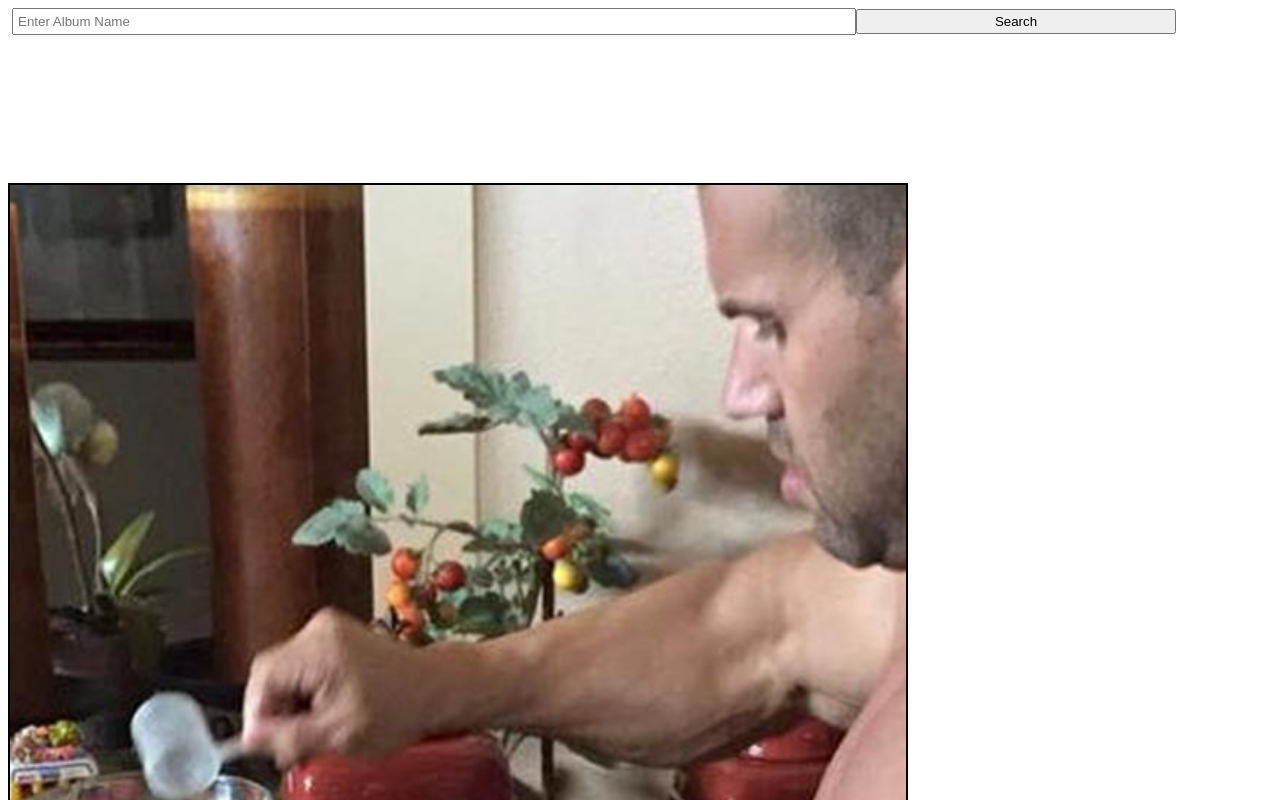
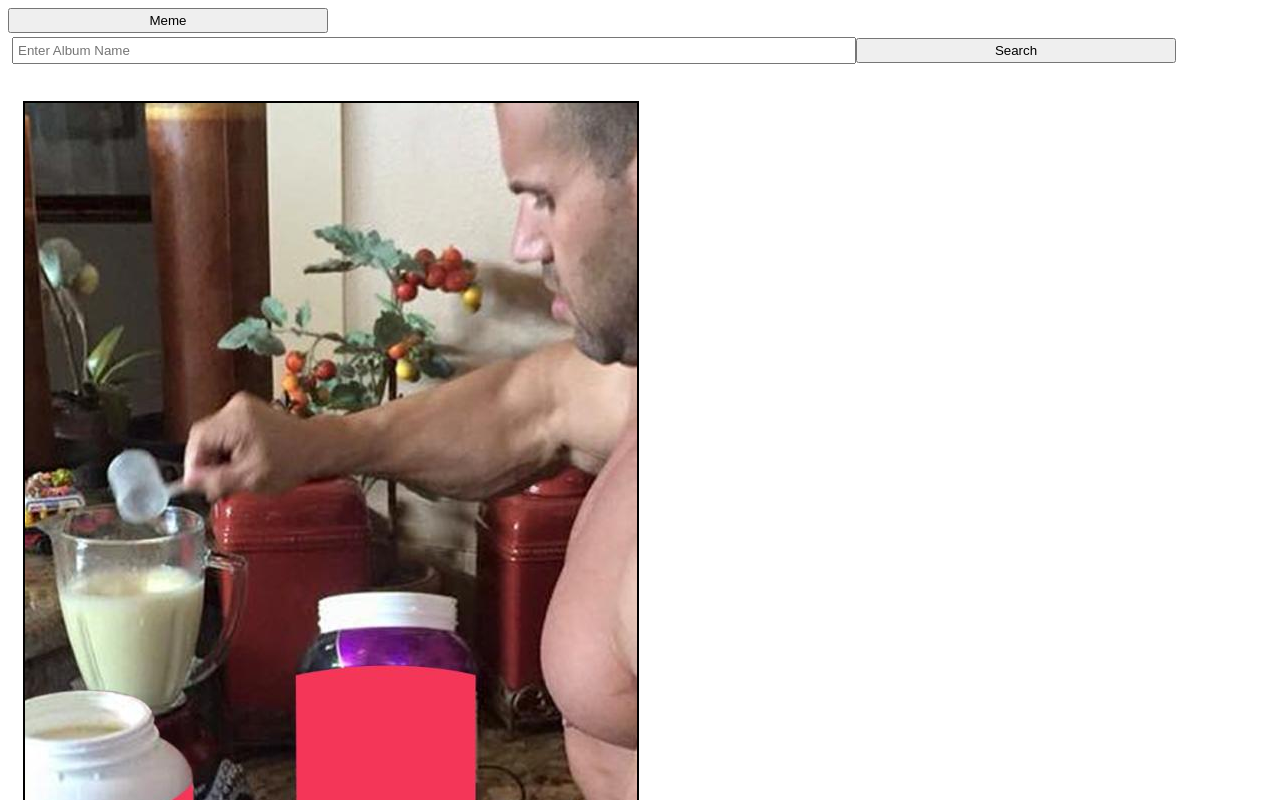
Before and after one commit to josephgeorgegit/GymTunes, a Vue app: page / in a window 1280 px wide. Shown: the top 800 px of the page. Built offline with nearby package versions, Linux system fonts and the light colour scheme.

Commit message:
Two Images Function

```diff
--- a/src/App.vue
+++ b/src/App.vue
@@ -1,6 +1,6 @@
 <template>
   <div class='app'>
-
+    <button @click="makeMeme">Meme</button>
     <!-- Search Bar -->
     <div class="search">
         <input
@@ -18,21 +18,20 @@
         class='suggestions'
         v-for="fill in autofill"
         :key='fill.id'
-        @click='makeMeme(fill.image)'>
+        @click='selectImage(fill.image)'>
           <img id="art" :src='fill.image'>
-          <p>{{fill.name}}</p>
+          <p id="songname">{{fill.name}}</p>
         </div>
       </div>
     </div>
 
   <!-- Content -->
   <div class="content">
-    <div class='canvas-container' :class="{hide : !hidden}">
-      <canvas id="my_canvas" width=300 height=300></canvas>
-
+    <div class='image-container' :class="{hide : !hidden}">
+      <canvas id="my_canvas" height="400" width="235"></canvas>
     </div>
 
-    <div :class="{hide: hidden}" class="image-container">
+    <div class="image-container" :class="{hide: hidden}" >
       <img  id='meme' src="./assets/meme1.jpg">
     </div>
   </div>
@@ -50,11 +49,15 @@ export default {
       data: {},
       autofill: [],
       hidden: false,
-      firstImage: null,
-      secondImage: null
+      firstImage: '',
+      secondImage: "",
+      total: 1
     }
   },
   methods: {
+    log(){
+      console.log("log")
+    },
     //fetch data and store it
     funk(){
       this.feedback = false
@@ -85,17 +88,37 @@ export default {
         return el
       }
     },
+    selectImage(album_art){
+      if(this.total == 1){
+        this.firstImage = album_art
+        this.total++
+        console.log("first Image")
+        console.log(this.firstImage)
+        this.autofill = []
+        this.query = null
+      }else{
+        this.secondImage = album_art
+        console.log("second Image")
+        this.autofill = []
+        this.query = null
+        this.makeMeme()
+      }
+    },
     //Make a fucken meme g
-    makeMeme(album_art){
-      this.hidden = true
-      var my_canvas = document.getElementById("my_canvas")
-      var context = my_canvas.getContext("2d")
-      var meme = document.getElementById("meme")
-      var art = new Image()
-      art.src = album_art
-      context.drawImage(meme, 0, 0, 300, 300)
-      context.drawImage(art, 132.7, 180, 90, 75)
-      this.autofill = []
+    makeMeme(){
+      console.log("hello")
+        this.hidden = true
+        var my_canvas = document.getElementById("my_canvas")
+        var context = my_canvas.getContext("2d")
+        var meme = document.getElementById("meme")
+        var imageOne = new Image()
+        var imageTwo = new Image()
+        imageOne.src = this.firstImage
+        imageTwo.src = this.secondImage
+        context.drawImage(meme, 0, 0, 235, 400 )
+        context.drawImage(imageOne, 100, 100, 140, 100)
+        context.drawImage(imageTwo, 100, 100, 100, 100)
+        this.autofill = []
     }
   }
 }
@@ -105,7 +128,7 @@ export default {
 
 .content{
   display: flex;
-  margin-top: 10%;
+  margin: 15px;
 }
 
 .serach-items{
@@ -124,11 +147,10 @@ export default {
 
 .suggestions-container{
   display: inline-block;
-  z-index: 99;
 }
 
 .suggestions:nth-child(even){
-  background-color: #c0c0c0
+  background-color: #e0e0e0
 }
 
 .suggestions:nth-child(odd){
@@ -137,38 +159,33 @@ export default {
 
 .suggestions{
   display: flex;
-  z-index: 99;
   padding: 3px;
 }
 
 #art{
-  width: 7vw;
-  height: 7vh;
+  opacity: 1;
+  width: auto;
+  height: 75px;
+  transition: 0.2s;
 }
 
 #art:hover{
-  border: 3px solid blue;
-}
-
-.image-container{
-  margin: auto;
-  position: fixed;
+  opacity: 0.6;
+  transition: 0.2s
 }
 
 #meme{
-  width: 70vw;
+  height: 400;
+  width: 235;
   display: block;
   margin-left: auto;
   margin-right: auto;
   border: 2px solid black;
 }
 
-.canvas-container{
-  margin: auto;
-}
-
 #my_canvas{
-  width: 70vw;
+  height: 400;
+  width: 235;
   display: block;
   margin-left: auto;
   margin-right: auto;
```
Also changed, not shown: 1 other file (tests, documents, lock files or other folders).
